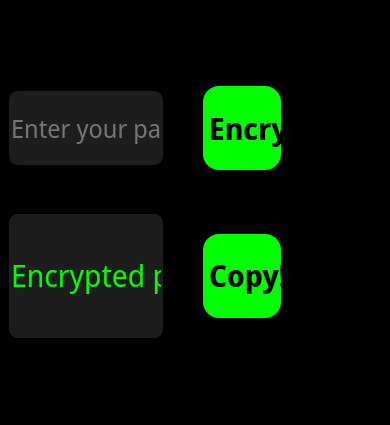
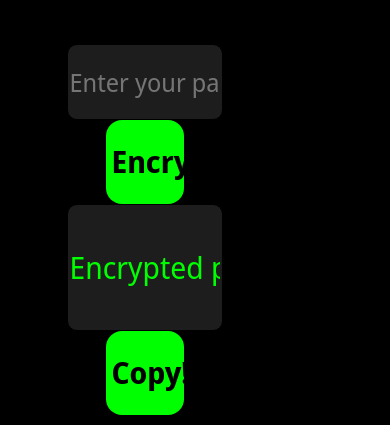
Before and after one commit to AmirJV1/pwdEncryptorVanilla, a plain HTML site: page index.html in a window 390 px wide. Shown: the part 250-675 px from the top of the page. Drawn offline with nearby package versions, Linux system fonts and the light colour scheme.

Commit message:
Update style.css

```diff
--- a/style.css
+++ b/style.css
@@ -103,3 +103,8 @@ button {
 	color: black;
 	font-weight: 800;
 }
+@media (max-width: 600px) {
+      .formCont div {
+             flex-direction:column;
+               }
+}
```
